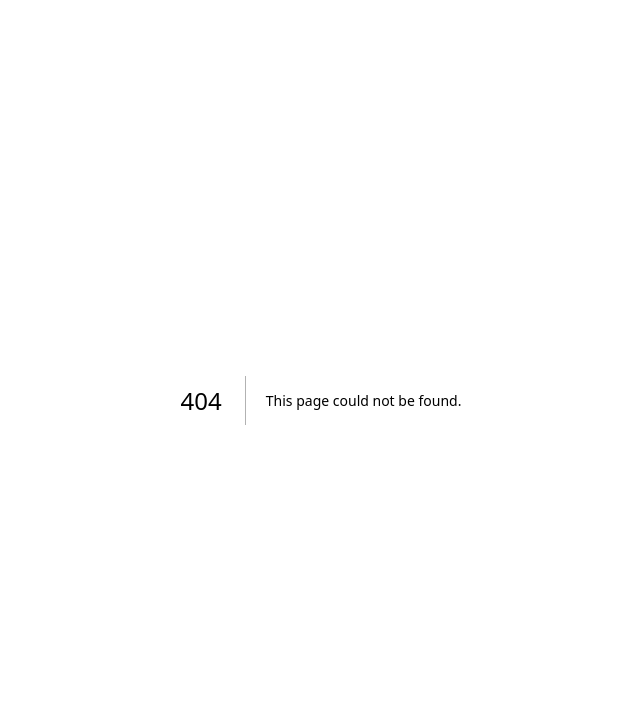
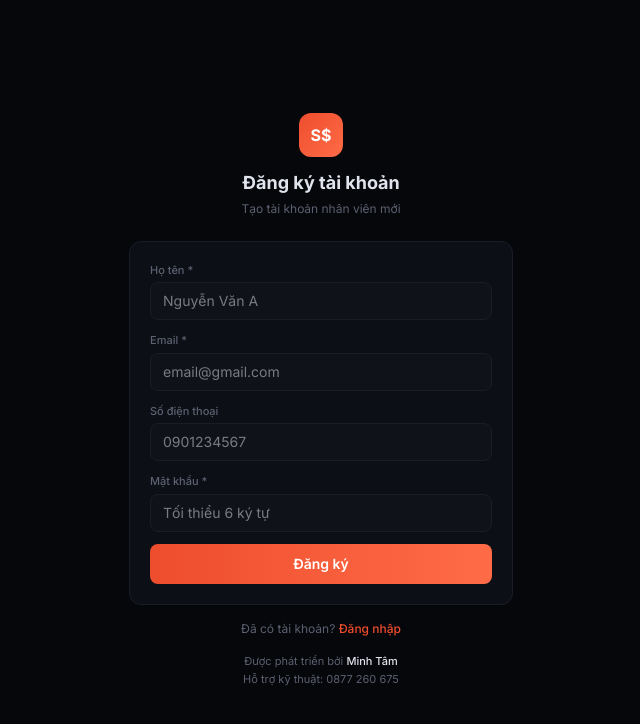
Before and after one commit to ncovtam-art/shopee-ads-manager, a Next.js app: page /register in a window 1280 px wide. Before the commit this address had no page. Shown: the top 724 px of the page, without its empty margins (319-959 px from the left). Built offline with nearby package versions, Linux system fonts and the light colour scheme.

Commit message:
feat: register page

```diff
--- a/src/app/(auth)/login/page.tsx
+++ b/src/app/(auth)/login/page.tsx
@@ -1,6 +1,7 @@
 "use client";
 import { useState } from "react";
 import { useRouter } from "next/navigation";
+import Link from "next/link";
 import { createClient } from "@/lib/supabase";
 
 export default function LoginPage() {
@@ -54,7 +55,10 @@ export default function LoginPage() {
             </button>
           </form>
         </div>
-        <div className="text-center mt-5 space-y-0.5">
+        <p className="text-center text-xs text-[var(--muted-foreground)] mt-4">
+          Chưa có tài khoản? <Link href="/register" className="text-[var(--accent)] font-medium hover:underline">Đăng ký</Link>
+        </p>
+        <div className="text-center mt-4 space-y-0.5">
           <p className="text-[11px] text-[var(--muted-foreground)]">Được phát triển bởi <span className="font-medium text-[var(--foreground)]">Minh Tâm</span></p>
           <p className="text-[11px] text-[var(--muted-foreground)]">Hỗ trợ kỹ thuật: 0877 260 675</p>
         </div>
--- /dev/null
+++ b/src/app/(auth)/register/page.tsx
@@ -0,0 +1,105 @@
+"use client";
+import { useState } from "react";
+import { useRouter } from "next/navigation";
+import Link from "next/link";
+import { createClient } from "@/lib/supabase";
+
+export default function RegisterPage() {
+  const [name, setName] = useState("");
+  const [email, setEmail] = useState("");
+  const [phone, setPhone] = useState("");
+  const [password, setPassword] = useState("");
+  const [loading, setLoading] = useState(false);
+  const [error, setError] = useState("");
+  const router = useRouter();
+
+  const handleRegister = async (e: React.FormEvent) => {
+    e.preventDefault();
+    if (!name || !email || !password) { setError("Điền đầy đủ thông tin"); return; }
+    if (password.length < 6) { setError("Mật khẩu tối thiểu 6 ký tự"); return; }
+
+    setLoading(true);
+    setError("");
+
+    try {
+      const res = await fetch("/api/create-user", {
+        method: "POST",
+        headers: { "Content-Type": "application/json" },
+        body: JSON.stringify({ email, password, name, phone, role: "EMPLOYEE" }),
+      });
+      const result = await res.json();
+
+      if (!res.ok || result.error) {
+        setError(result.error || "Không tạo được tài khoản");
+        setLoading(false);
+        return;
+      }
+
+      // Auto login after register
+      const supabase = createClient();
+      const { error: loginErr } = await supabase.auth.signInWithPassword({ email, password });
+      if (loginErr) {
+        setError("Tạo tài khoản thành công! Vui lòng đăng nhập.");
+        setTimeout(() => router.push("/login"), 1500);
+      } else {
+        router.push("/");
+        router.refresh();
+      }
+    } catch (e: any) {
+      setError(e?.message || "Lỗi không xác định");
+    }
+    setLoading(false);
+  };
+
+  return (
+    <div className="min-h-screen flex items-center justify-center bg-[var(--background)] px-4">
+      <div className="w-full max-w-sm">
+        <div className="text-center mb-6">
+          <div className="inline-flex items-center justify-center w-11 h-11 rounded-xl bg-gradient-to-br from-[#ee4d2d] to-[#ff6b47] text-white font-extrabold text-base mb-3">S$</div>
+          <h1 className="text-lg font-bold">Đăng ký tài khoản</h1>
+          <p className="text-xs text-[var(--muted-foreground)] mt-1">Tạo tài khoản nhân viên mới</p>
+        </div>
+        <div className="bg-[var(--card)] border border-[var(--border)] rounded-xl p-5">
+          <form onSubmit={handleRegister} className="space-y-3">
+            <div>
+              <label className="block text-[11px] font-medium text-[var(--muted-foreground)] mb-1">Họ tên *</label>
+              <input type="text" value={name} onChange={e => setName(e.target.value)}
+                className="w-full px-3 py-2 bg-[var(--input)] border border-[var(--border)] rounded-lg text-sm focus:outline-none focus:ring-2 focus:ring-[var(--accent)]"
+                placeholder="Nguyễn Văn A" required />
+            </div>
+            <div>
+              <label className="block text-[11px] font-medium text-[var(--muted-foreground)] mb-1">Email *</label>
+              <input type="email" value={email} onChange={e => setEmail(e.target.value)}
+                className="w-full px-3 py-2 bg-[var(--input)] border border-[var(--border)] rounded-lg text-sm focus:outline-none focus:ring-2 focus:ring-[var(--accent)]"
+                placeholder="email@gmail.com" required />
+            </div>
+            <div>
+              <label className="block text-[11px] font-medium text-[var(--muted-foreground)] mb-1">Số điện thoại</label>
+              <input type="tel" value={phone} onChange={e => setPhone(e.target.value)}
+                className="w-full px-3 py-2 bg-[var(--input)] border border-[var(--border)] rounded-lg text-sm focus:outline-none focus:ring-2 focus:ring-[var(--accent)]"
+                placeholder="0901234567" />
+            </div>
+            <div>
+              <label className="block text-[11px] font-medium text-[var(--muted-foreground)] mb-1">Mật khẩu *</label>
+              <input type="password" value={password} onChange={e => setPassword(e.target.value)}
+                className="w-full px-3 py-2 bg-[var(--input)] border border-[var(--border)] rounded-lg text-sm focus:outline-none focus:ring-2 focus:ring-[var(--accent)]"
+                placeholder="Tối thiểu 6 ký tự" required />
+            </div>
+            {error && <div className={`text-sm rounded-lg px-3 py-2 ${error.includes("thành công") ? "text-green-400 bg-green-500/10" : "text-red-400 bg-red-500/10"}`}>{error}</div>}
+            <button type="submit" disabled={loading}
+              className="w-full py-2.5 bg-gradient-to-r from-[#ee4d2d] to-[#ff6b47] text-white rounded-lg text-sm font-semibold hover:opacity-90 disabled:opacity-50">
+              {loading ? "Đang tạo..." : "Đăng ký"}
+            </button>
+          </form>
+        </div>
+        <p className="text-center text-xs text-[var(--muted-foreground)] mt-4">
+          Đã có tài khoản? <Link href="/login" className="text-[var(--accent)] font-medium hover:underline">Đăng nhập</Link>
+        </p>
+        <div className="text-center mt-4 space-y-0.5">
+          <p className="text-[11px] text-[var(--muted-foreground)]">Được phát triển bởi <span className="font-medium text-[var(--foreground)]">Minh Tâm</span></p>
+          <p className="text-[11px] text-[var(--muted-foreground)]">Hỗ trợ kỹ thuật: 0877 260 675</p>
+        </div>
+      </div>
+    </div>
+  );
+}
```
